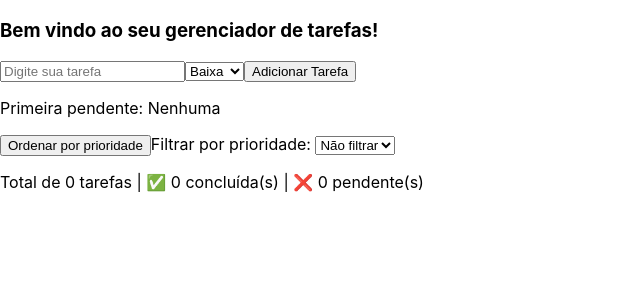
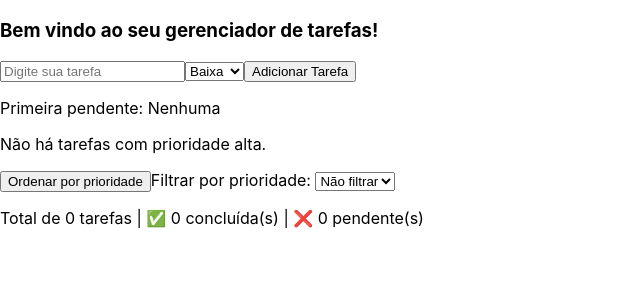
Before and after one commit to AntonyRNS/PWII-GerenciadorTarefas, a React (Vite) app: page / in a window 1280 px wide. Shown: the top 300 px of the page, without its empty margins (0-640 px from the left). Built offline with nearby package versions, Linux system fonts and the light colour scheme.

Commit message:
v5.0 (Há prioridades altas every(), some(), Documentação.)

```diff
--- a/src/Components/GerenciadorTarefas/GerenciadorTarefas.jsx
+++ b/src/Components/GerenciadorTarefas/GerenciadorTarefas.jsx
@@ -1,28 +1,34 @@
 import { useState } from "react";
 
 function GerenciadorTarefas() {
+    // Definição dos atributos utilizados ao longo do códico.
     const [tarefas, setTarefas] = useState([]);
     const [id, setId] = useState(1);
     const [titulo, setTitulo] = useState('');
     const [prioridade, setPrioridade] = useState('baixa');
-    const [concluida, setConcluida] = useState(false);
     const [prioridadeFiltro, setPrioridadeFiltro] = useState('nao_filtrar');
+
+    // Função que adiciona uma nova tarefa, criando um objeto com id, titulo,
+    // prioridade e estado inicial 'pendente' representado por 'false'
     const adicionarTarefa = (e) => {
         e.preventDefault();
-
+        if (titulo.trim() === ''){
+            alert('O titulo da tarefa não pode ser vazio!')
+            return;
+        }
         const novaTarefa = {
             id: id,
             titulo,
             prioridade,
-            concluida,
+            concluida: false,
+
         };
-
         setTarefas([...tarefas, novaTarefa]);
         setTitulo('');
         setPrioridade('baixa');
         setId(id + 1);
     };
-
+    // Função que altera o estado de conclusão de uma tarefa, não foi necessário um usestate especifico para isso.
     function alterarConclusao(idTarefa) {
         setTarefas((tarefasAnteriores) =>
             tarefasAnteriores.map((t) =>
@@ -31,7 +37,7 @@ function GerenciadorTarefas() {
         );
     }
 
-
+    // Função que conta as tarefas com base na prioridade passada como parametro ou todas as tarefas por padrão.
     function contarTarefas(prioridadeTarefa) {
         return tarefas.reduce((contador, tarefa) => {
             if (prioridadeTarefa === 'nao_filtrar' || tarefa.prioridade === prioridadeTarefa) {
@@ -40,6 +46,8 @@ function GerenciadorTarefas() {
             return contador;
         }, 0);
     }
+
+    // Função que utiliza sort() para alterar a ordem com que as tarefas são exibidas.
     function ordenarPorPrioridade() {
         const prioridadeValor = {
             alta: 3,
@@ -53,9 +61,10 @@ function GerenciadorTarefas() {
 
         setTarefas(tarefasOrdenadas);
     }
-
+    // Variavel que guarda a primeira tarefa pendente com find()
     const primeiraPendente = tarefas.find((tarefa) => tarefa.concluida === false)
 
+    // Função que conta as tarefas e altera o contador com base em seu estatdo, as dividindo entre pendentes e concluidas.
     function contarPendentesEConcluidas(prioridadeTarefa) {
         return tarefas.reduce(
             (contador, tarefa) => {
@@ -74,10 +83,23 @@ function GerenciadorTarefas() {
 
 
 
+    // VAriavel que guarda uma lista com base na original, filtrando pela prioridade passada.
     const tarefasFiltradas = prioridadeFiltro === 'nao_filtrar'
         ? tarefas
         : tarefas.filter(t => t.prioridade === prioridadeFiltro);
 
+
+    // Função e variavel que deveriam gerar true apenas caso todas as tarefas estejam concluidas.
+    // (Não completamente implementado)
+    const estaoConcluidas = (concluida) => concluida == true;
+    const resultado = tarefas.every(estaoConcluidas)
+    console.log(resultado)
+
+    // Variavel que usa some() para definir se tem alguma prioridade alta.
+    const seTemAlta = tarefas.some(tarefa => tarefa.prioridade === 'alta');
+
+
+    // Exibição.
     return (
         <div>
             <h3>Bem vindo ao seu gerenciador de tarefas!</h3>
@@ -95,15 +117,12 @@ function GerenciadorTarefas() {
                 </select>
                 <button>Adicionar Tarefa</button>
             </form>
-            {(() => {
-                const primeiro = primeiraPendente;
-
-                return (
-                    <p>
-                        Primeira pendente: {primeiraPendente ? primeiraPendente.titulo : 'Nenhuma'}
-                    </p>
-                );
-            })()}
+            <p>
+                Primeira pendente: {primeiraPendente ? primeiraPendente.titulo : 'Nenhuma'}
+            </p>
+            <p>
+                {seTemAlta? 'Há tarefas com prioridade alta.': 'Não há tarefas com prioridade alta.'}
+            </p>
 
 
 
@@ -130,7 +149,7 @@ function GerenciadorTarefas() {
 
             <ul>
                 {tarefasFiltradas.map((tarefa) => (
-                    <li key={tarefa.id}>
+                    <li key={tarefa.id} style={{ textDecoration: tarefa.concluida ? 'line-through' : 'none' }}>
                         {tarefa.titulo} - Prioridade: {tarefa.prioridade}
                         <button onClick={() => alterarConclusao(tarefa.id)}>
                             {tarefa.concluida ? '✔️' : '❌'}
```
